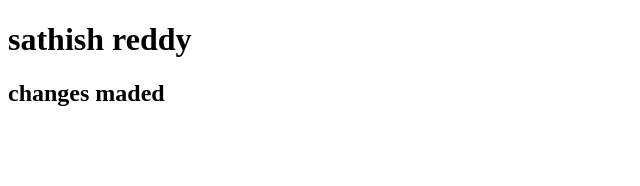
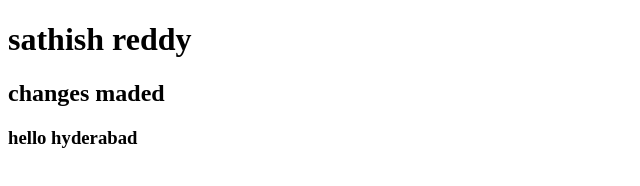
Before and after one commit to Sathish-githu/gir-task-1, a plain HTML site: page index.html in a window 1280 px wide. Shown: the whole page, without its empty margins (0-640 px from the left). Drawn offline with Linux system fonts and the light colour scheme.

Commit message:
feature2

```diff
--- a/index.html
+++ b/index.html
@@ -8,5 +8,6 @@
 <body>
     <h1>sathish reddy</h1>
     <h2>changes maded</h2>
+    <h3>hello hyderabad</h3>
 </body>
 </html>
```
Also changed, not shown: abc.txt.
